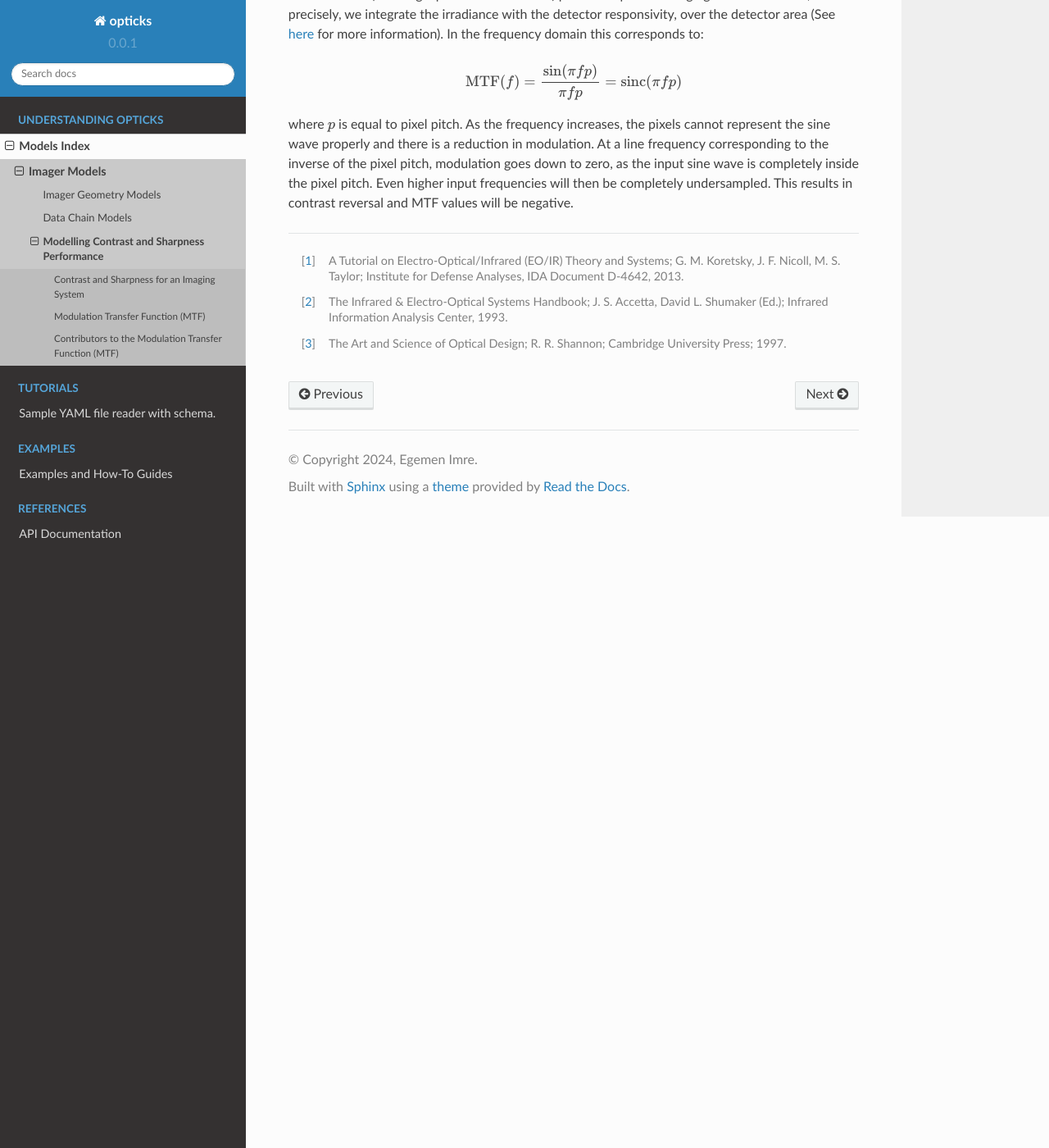
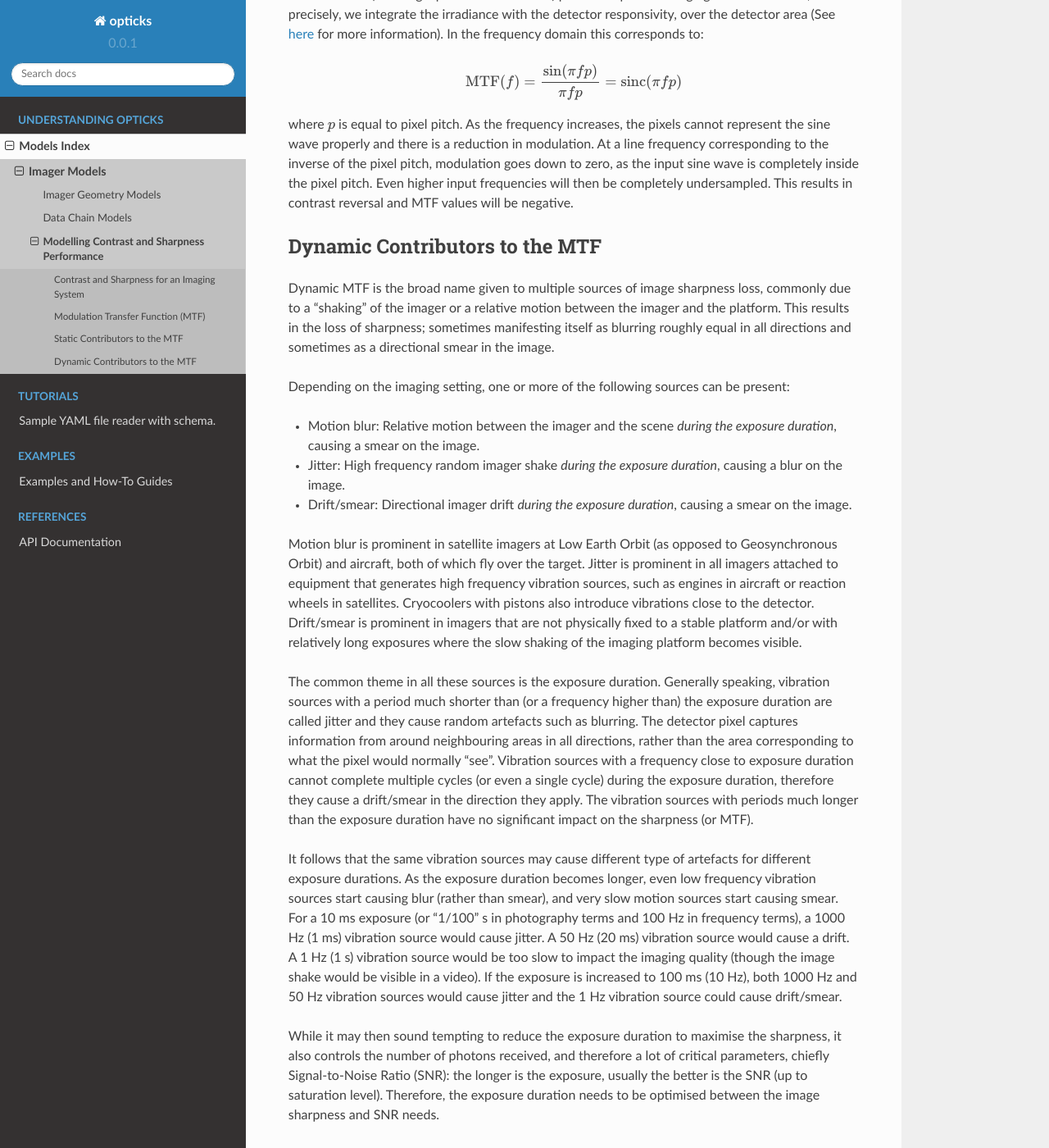
Before and after one commit to egemenimre/opticks, a Sphinx documentation site: the page built from docs/models/sharpness.md, in a window 1280 px wide and 1400 px high, scrolled down 3916 px. Shown: the whole window at 82% size. Built offline with Sphinx 7.4.7 and the Read the Docs theme 2.0.0, drawn with Linux system fonts in a browser that asks for light colours; some of the changed text lies outside the part shown.

Commit message:
Started dynamic MTF

```diff
--- a/docs/models/sharpness.md
+++ b/docs/models/sharpness.md
@@ -32,9 +32,9 @@ As can be imagined, the ratio of the optics limits to the resolution compared to
 
 $$ Q = \frac {\lambda F_\#}{ \text{pix pitch}}  $$
 
-It is desirable to have the Q value between 1 and 2. Below 1, the images are undersampled. Beyond 2, the image may become too blurry. The emphasis on *theoretically* should be noted, as the equation does not take into account optics defects like defocussing. Nor does it take into account the real-world effects that cause blurring, such as vibrations.
+It is desirable to have the Q value between 1 and 2. Below 1, the images are undersampled. Beyond 2, the image may become too blurry. The emphasis on *theoretically* should be noted, as the equation does not take into account optics defects like defocussing or surface imperfections. Nor does it take into account the real-world effects that cause blurring, such as vibrations.
 
-## Contributors to the Modulation Transfer Function (MTF)
+## Static Contributors to the MTF
 
 ### Optical MTF
 
@@ -86,6 +86,30 @@ $$\text{MTF}(f) = \frac{\sin(\pi f p)}{\pi f p} = \text{sinc}(\pi f p)$$
 
 where $p$ is equal to pixel pitch. As the frequency increases, the pixels cannot represent the sine wave properly and there is a reduction in modulation. At a line frequency corresponding to the inverse of the pixel pitch, modulation goes down to zero, as the input sine wave is completely inside the pixel pitch. Even higher input frequencies will then be completely undersampled. This results in contrast reversal and MTF values will be negative.
 
+## Dynamic Contributors to the MTF
+
+Dynamic MTF is the broad name given to multiple sources of image sharpness loss, commonly due to a "shaking" of the imager or a relative motion between the imager and the platform. This results in the loss of sharpness; sometimes manifesting itself as blurring roughly equal in all directions and sometimes as a directional smear in the image.
+
+Depending on the imaging setting, one or more of the following sources can be present:
+
+- Motion blur: Relative motion between the imager and the scene *during the exposure duration*, causing a smear on the image.
+- Jitter: High frequency random imager shake *during the exposure duration*, causing a blur on the image.
+- Drift/smear: Directional imager drift *during the exposure duration*, causing a smear on the image.
+
+Motion blur is prominent in satellite imagers at Low Earth Orbit (as opposed to Geosynchronous Orbit) and aircraft, both of which fly over the target. Jitter is prominent in all imagers attached to equipment that generates high frequency vibration sources, such as engines in aircraft or reaction wheels in satellites. Cryocoolers with pistons also introduce vibrations close to the detector. Drift/smear is prominent in imagers that are not physically fixed to a stable platform and/or with relatively long exposures where the slow shaking of the imaging platform becomes visible.
+
+The common theme in all these sources is the exposure duration. Generally speaking, vibration sources with a period much shorter than (or a frequency higher than) the exposure duration are called jitter and they cause random artefacts such as blurring. The detector pixel captures information from around neighbouring areas in all directions, rather than the area corresponding to what the pixel would normally "see". Vibration sources with a frequency close to exposure duration cannot complete multiple cycles (or even a single cycle) during the exposure duration, therefore they cause a drift/smear in the direction they apply. The vibration sources with periods much longer than the exposure duration have no significant impact on the sharpness (or MTF).
+
+It follows that the same vibration sources may cause different type of artefacts for different exposure durations. As the exposure duration becomes longer, even low frequency vibration sources start causing blur (rather than smear), and very slow motion sources start causing smear. For a 10 ms exposure (or "1/100" s in photography terms and 100 Hz in frequency terms), a 1000 Hz (1 ms) vibration source would cause jitter. A 50 Hz (20 ms) vibration source would cause a drift. A 1 Hz (1 s) vibration source would be too slow to impact the imaging quality (though the image shake would be visible in a video). If the exposure is increased to 100 ms (10 Hz), both 1000 Hz and 50 Hz vibration sources would cause jitter and the 1 Hz vibration source could cause drift/smear.
+
+While it may then sound tempting to reduce the exposure duration to maximise the sharpness, it also controls the number of photons received, and therefore a lot of critical parameters, chiefly Signal-to-Noise Ratio (SNR): the longer is the exposure, usually the better is the SNR (up to saturation level). Therefore, the exposure duration needs to be optimised between the image sharpness and SNR needs.
+
+The discussion above is valid for most usecases, where single images are generated that are independent from each other. However, if the images of the same location need to be combined to create another image (e.g., Time Delay Integration (TDI) applications), then the images should match exactly and the same pixel in the consecutive images should "see" the same area on the ground. In reality, this is not possible, and the jitter as well as drift/smear within the *total combined imaging duration* (e.g., the total TDI column duration) will also impact the total imaging sharpness.
+
+Continuing from the example above with the 10 ms exposure duration, if we introduce a 5 stage TDI, then the imager should stay stable not only for just the 10 ms exposure duration, but also within the 50 ms total TDI column duration. The jitter and drift/smear within this total TDI column duration will also introduce a loss in sharpness.
+
+When computing the *total* MTF for the system, all the relevant contributors should be combined and must be then multiplied with the Static or Imager MTF. In practice, this means that using an excellent imager on an unstabilised platform may result in mediocre image quality. Or using a detector with better Quantum Efficiency may result in shorter exposure durations and/or TDI stages, resulting in better image sharpness. As the jitter and drift is measured in the percentage of the detector pixel size, binning the pixels will increase the effective pixel size and reduce the relative error, yielding sharper images, albeit at reduced image resolution.
+
 [^1]: A Tutorial on Electro-Optical/Infrared (EO/IR) Theory and Systems; G. M. Koretsky, J. F. Nicoll, M. S. Taylor; Institute for Defense Analyses, IDA Document D-4642, 2013.
 
 [^2]: The Infrared & Electro-Optical Systems Handbook; J. S. Accetta, David L. Shumaker (Ed.);  Infrared Information Analysis Center, 1993.
```
